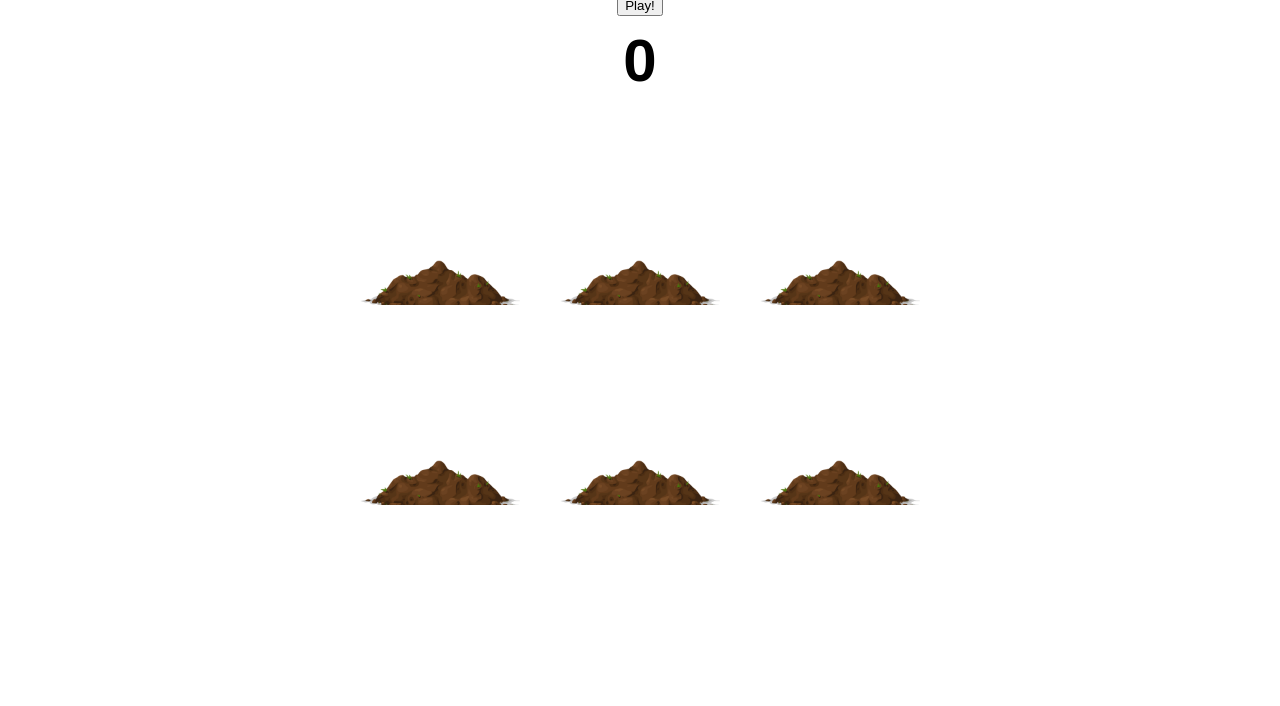
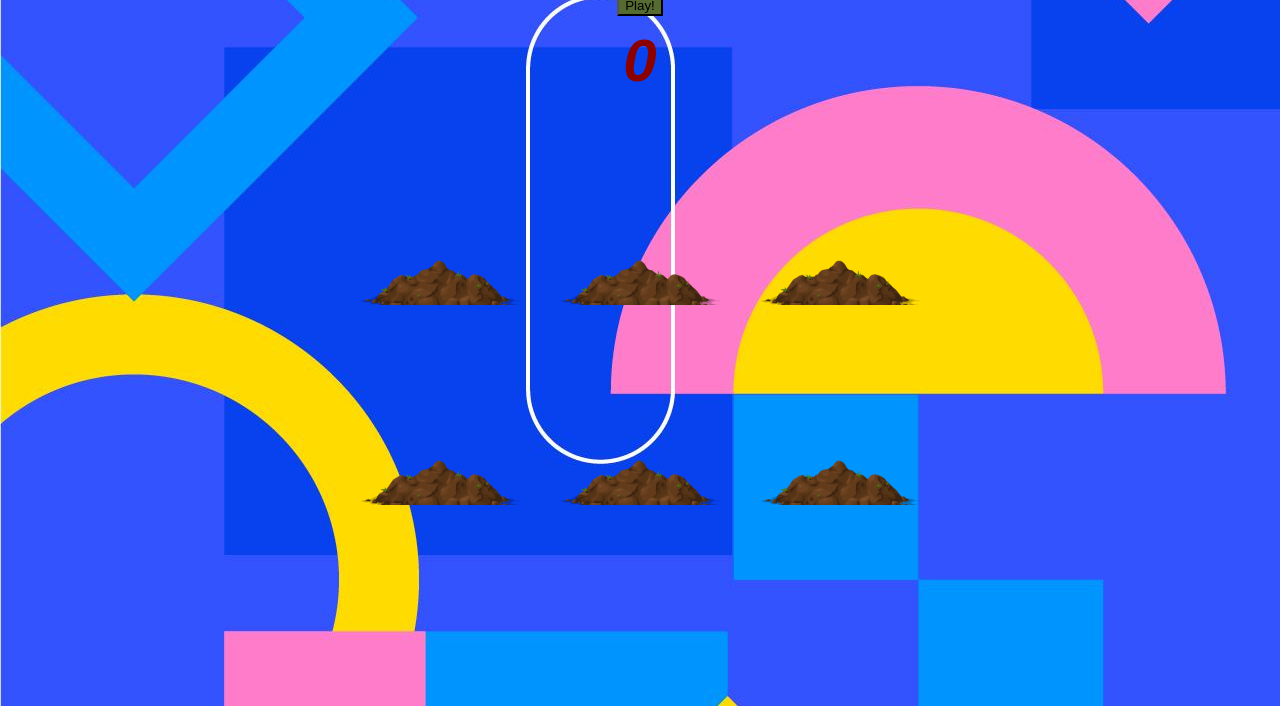
Before and after one commit to tegarsono/pukul-tikus-tanah, a plain HTML site: page index.html in a window 1280 px wide. Shown: the part 94-800 px from the top of the page. Drawn offline with Linux system fonts and the light colour scheme.

Commit message:
mengubah background

```diff
--- a/css/style.css
+++ b/css/style.css
@@ -1,9 +1,15 @@
 h1,
 h2 {
+  color: darkred;
   font-size: 60px;
   text-align: center;
-  font-family: arial;
+  font-family: Arial;
+  font-style: oblique;
   margin: 10px;
+}
+
+.playbutton {
+  background-color: darkolivegreen;
 }
 
 button {
@@ -53,3 +59,6 @@ button {
 .tanah.muncul .tangan {
   top: -15px;
 }
+
+body {
+  background-image: url(../img/backimg.jpg);
--- a/index.html
+++ b/index.html
@@ -11,7 +11,7 @@
   <body>
     <h1>Hit Hands</h1>
 
-    <button type="button" class="play" onclick="play()">Play!</button>
+    <button class="playbutton" type="button" class="play" onclick="play()">Play!</button>
 
     <h2 class="papan-skor">0</h2>
 
```
Also changed, not shown: img/backimg.jpg (added).
